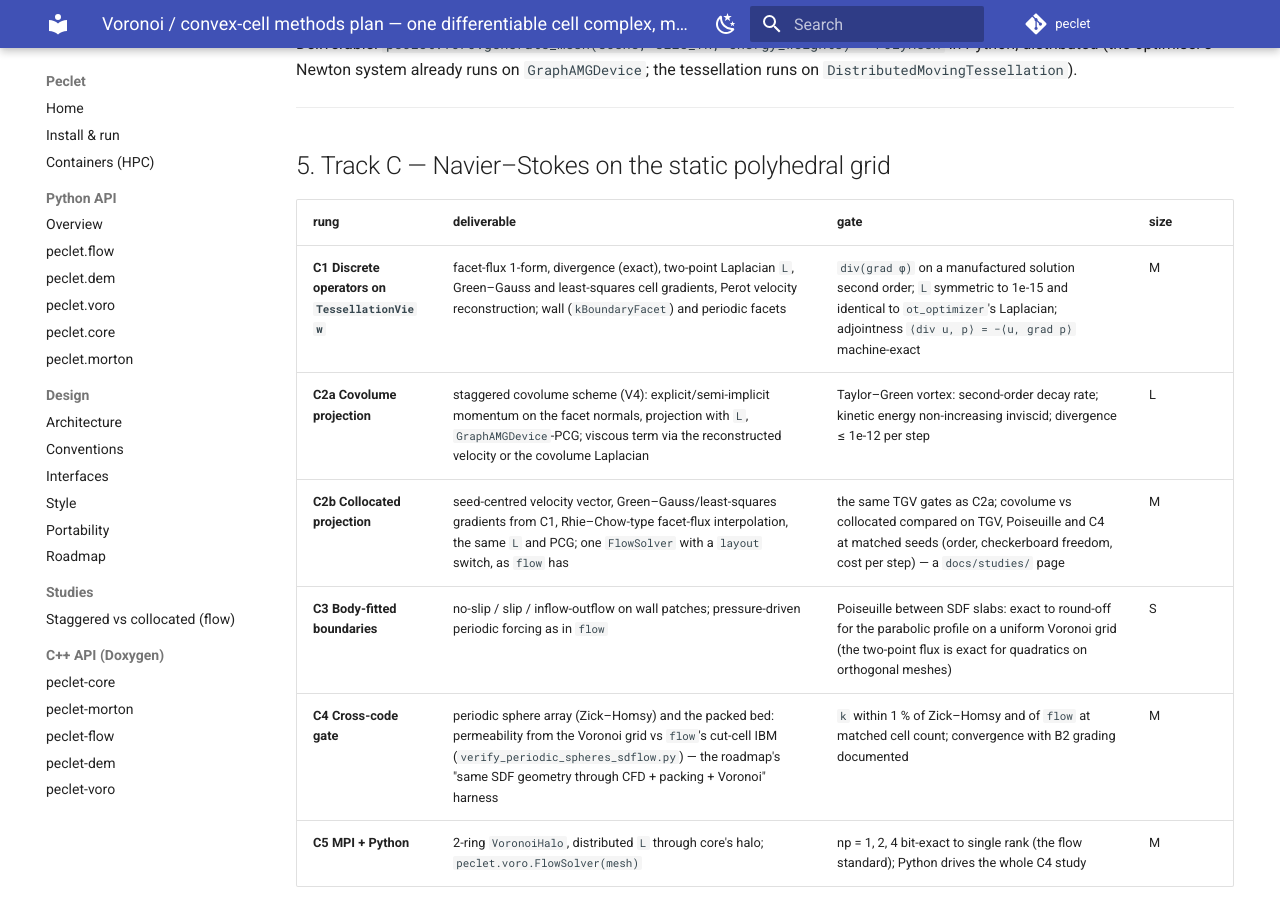
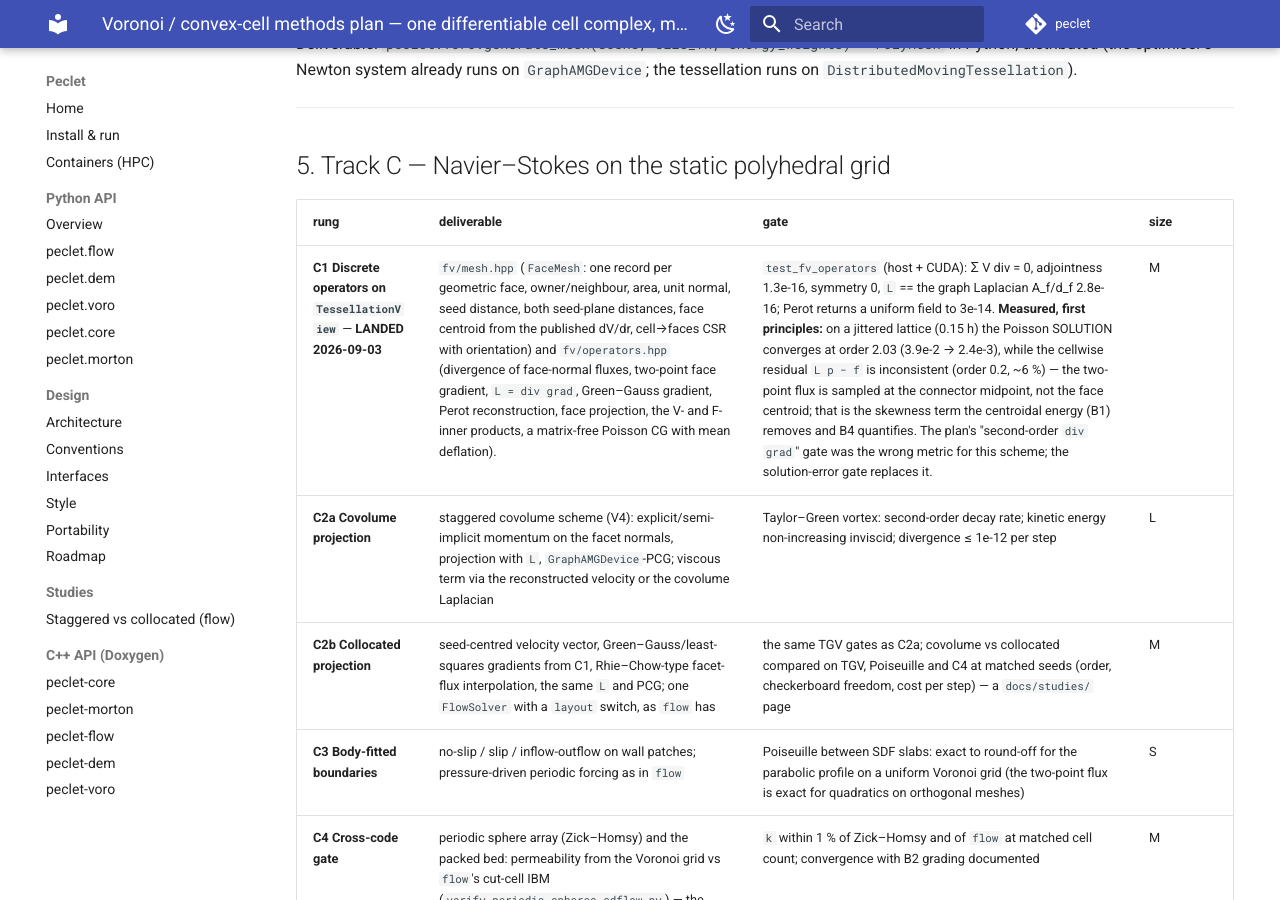
Before and after one commit to computational-chemical-engineering/peclet, an MkDocs documentation site: the page built from docs/VORONOI_METHODS_PLAN.md, in a window 1280 px wide and 900 px high, scrolled down 8037 px. Built offline with MkDocs 1.6.1 and Material for MkDocs 9.7.7, drawn with Linux system fonts in a browser that asks for light colours; comment, search, counter and statistics services are not loaded.

Commit message:
voro -> f927677: C1 face mesh + covolume operators (Poisson order 2.03; residual inconsistency measured); plan C1 row
Co-Authored-By: Claude Fable 5.1 <noreply@anthropic.com>
Claude-Session: https://claude.ai/code/session_01Wqm2gbrbGKeKH8YVUHoTch

```diff
--- a/docs/VORONOI_METHODS_PLAN.md
+++ b/docs/VORONOI_METHODS_PLAN.md
@@ -226,7 +226,7 @@ runs on `DistributedMovingTessellation`).
 
 | rung | deliverable | gate | size |
 |---|---|---|---|
-| **C1 Discrete operators on `TessellationView`** | facet-flux 1-form, divergence (exact), two-point Laplacian `L`, Green–Gauss and least-squares cell gradients, Perot velocity reconstruction; wall (`kBoundaryFacet`) and periodic facets | `div(grad φ)` on a manufactured solution second order; `L` symmetric to 1e-15 and identical to `ot_optimizer`'s Laplacian; adjointness `⟨div u, p⟩ = −⟨u, grad p⟩` machine-exact | M |
+| **C1 Discrete operators on `TessellationView`** — **LANDED 2026-09-03** | `fv/mesh.hpp` (`FaceMesh`: one record per geometric face, owner/neighbour, area, unit normal, seed distance, both seed-plane distances, face centroid from the published dV/dr, cell→faces CSR with orientation) and `fv/operators.hpp` (divergence of face-normal fluxes, two-point face gradient, `L = div grad`, Green–Gauss gradient, Perot reconstruction, face projection, the V- and F-inner products, a matrix-free Poisson CG with mean deflation). | `test_fv_operators` (host + CUDA): Σ V div = 0, adjointness 1.3e-16, symmetry 0, `L` == the graph Laplacian A_f/d_f 2.8e-16; Perot returns a uniform field to 3e-14. **Measured, first principles:** on a jittered lattice (0.15 h) the Poisson SOLUTION converges at order 2.03 (3.9e-2 → 2.4e-3), while the cellwise residual `L p − f` is inconsistent (order 0.2, ~6 %) — the two-point flux is sampled at the connector midpoint, not the face centroid; that is the skewness term the centroidal energy (B1) removes and B4 quantifies. The plan's "second-order `div grad`" gate was the wrong metric for this scheme; the solution-error gate replaces it. | M |
 | **C2a Covolume projection** | staggered covolume scheme (V4): explicit/semi-implicit momentum on the facet normals, projection with `L`, `GraphAMGDevice`-PCG; viscous term via the reconstructed velocity or the covolume Laplacian | Taylor–Green vortex: second-order decay rate; kinetic energy non-increasing inviscid; divergence ≤ 1e-12 per step | L |
 | **C2b Collocated projection** | seed-centred velocity vector, Green–Gauss/least-squares gradients from C1, Rhie–Chow-type facet-flux interpolation, the same `L` and PCG; one `FlowSolver` with a `layout` switch, as `flow` has | the same TGV gates as C2a; covolume vs collocated compared on TGV, Poiseuille and C4 at matched seeds (order, checkerboard freedom, cost per step) — a `docs/studies/` page | M |
 | **C3 Body-fitted boundaries** | no-slip / slip / inflow-outflow on wall patches; pressure-driven periodic forcing as in `flow` | Poiseuille between SDF slabs: exact to round-off for the parabolic profile on a uniform Voronoi grid (the two-point flux is exact for quadratics on orthogonal meshes) | S |
```
